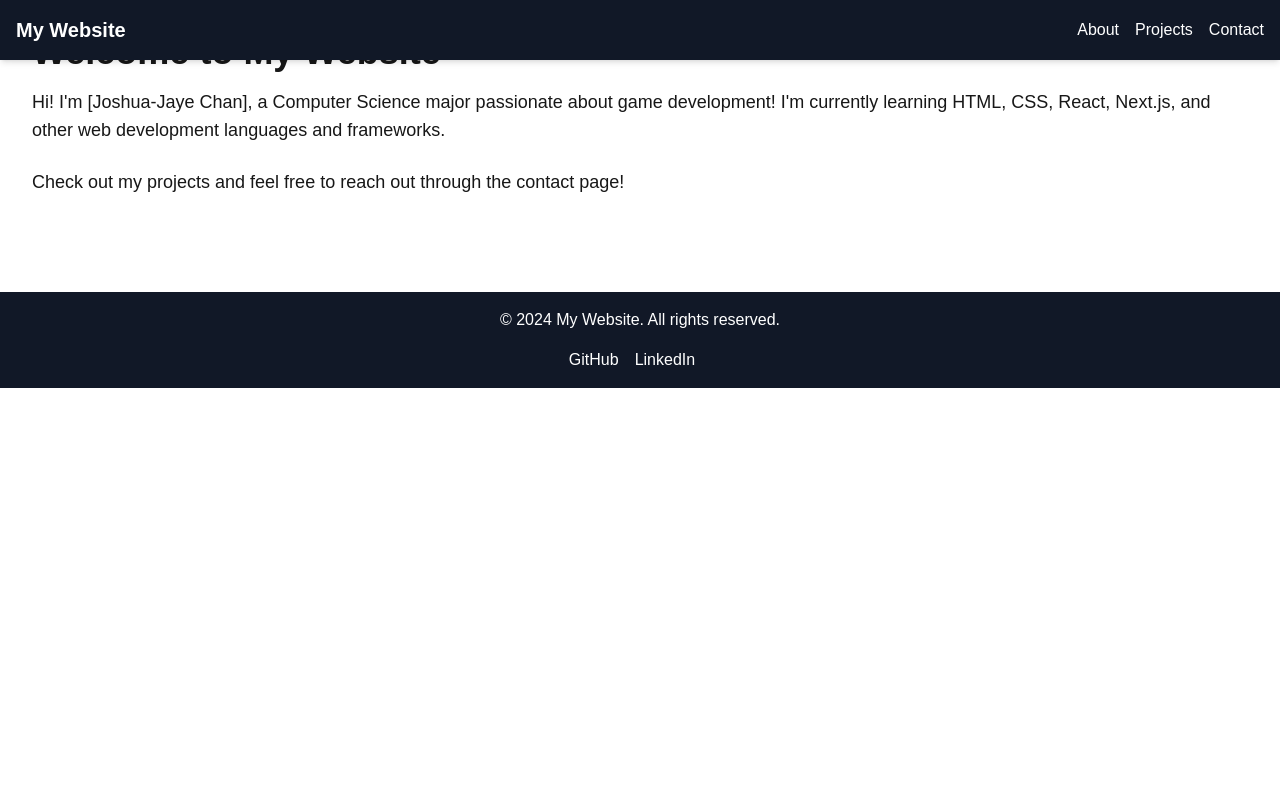
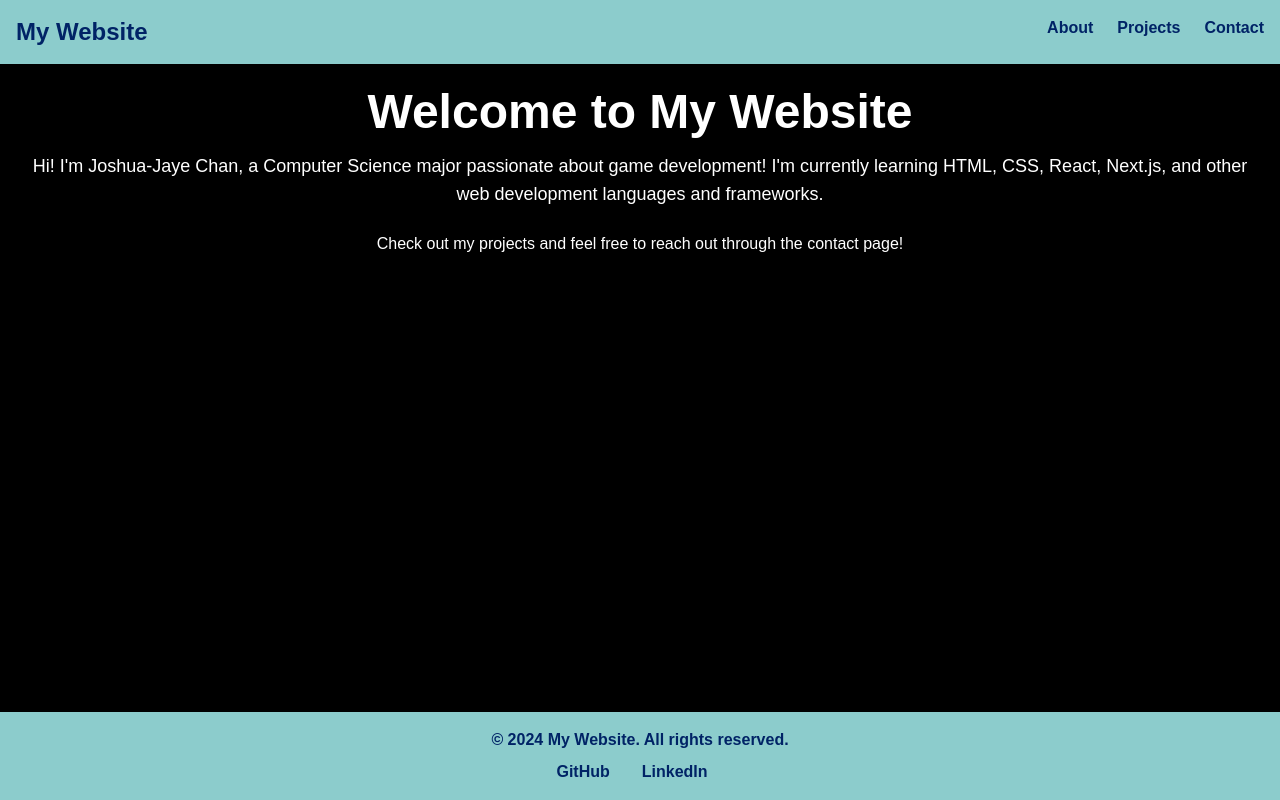
Before and after one commit to FrostyJosh/website, a Next.js app: page / in a window 1280 px wide. Built offline with nearby package versions, Linux system fonts and the light colour scheme.

Commit message:
Fixed homepage and formatting on page.tsx

```diff
--- a/app/components/Footer.js
+++ b/app/components/Footer.js
@@ -1,13 +1,11 @@
 export default function Footer() {
-    return (
-      <footer className="bg-gray-900 text-white p-4 mt-16">
-        <div className="container mx-auto text-center">
-          <p>&copy; 2024 My Website. All rights reserved.</p>
-          <div className="mt-4">
-            <a href="https://github.com/FrostyJosh" className="mr-4">GitHub</a>
-            <a href="https://www.linkedin.com/in/joshua-jaye-c-b88184188/" className="mr-4">LinkedIn</a>
-          </div>
-        </div>
-      </footer>
-    );
-  }
+  return (
+    <footer className="bg-[#8CCCCC] p-4 text-[#002366] text-center font-semibold">
+      <p>© 2024 My Website. All rights reserved.</p>
+      <div className="flex justify-center gap-4 mt-2">
+      <a href="https://github.com/FrostyJosh" className="mr-4 font-semibold">GitHub</a>
+      <a href="https://www.linkedin.com/in/joshua-jaye-c-b88184188/" className="mr-4 font-semibold">LinkedIn</a>
+      </div>
+    </footer>
+  );
+}
--- a/app/components/Navbar.js
+++ b/app/components/Navbar.js
@@ -1,19 +1,17 @@
-import Link from 'next/link';
-
 export default function Navbar() {
   return (
-    <nav className="fixed w-full bg-gray-900 text-white shadow-md">
-      <div className="container mx-auto p-4 flex justify-between items-center">
-        <div className="font-bold text-xl">My Website</div>
-        <ul className="flex space-x-4">
+    <nav className="bg-[#8CCCCC] p-4 text-[#002366]">
+      <div className="container mx-auto flex justify-between">
+        <h1 className="text-2xl font-bold">My Website</h1>
+        <ul className="flex gap-6">
           <li>
-            <Link href="/about" className="hover:underline">About</Link>
+            <a href="#" className="hover:text-gray-300 font-semibold">About</a>
           </li>
           <li>
-            <Link href="/projects" className="hover:underline">Projects</Link>
+            <a href="#" className="hover:text-gray-300 font-semibold">Projects</a>
           </li>
           <li>
-            <Link href="/contact" className="hover:underline">Contact</Link>
+            <a href="#" className="hover:text-gray-300 font-semibold">Contact</a>
           </li>
         </ul>
       </div>
--- a/app/page.tsx
+++ b/app/page.tsx
@@ -1,19 +1,19 @@
-import Navbar from './components/Navbar';
-import Footer from './components/Footer';
+import Navbar from "./components/Navbar";
+import Footer from "./components/Footer";
 
 export default function Home() {
   return (
-    <div>
+    <div className="min-h-screen flex flex-col bg-black text-white">
       <Navbar />
-      <main className="container mx-auto p-8">
-        <h1 className="text-4xl font-bold mb-4">Welcome to My Website</h1>
-        <p className="text-lg mb-6">
-          Hi! I&#39;m [Joshua-Jaye Chan], a Computer Science major passionate about game development!
-          I&#39;m currently learning HTML, CSS, React, Next.js, and other web development languages and frameworks.
-        </p>
-        <p className="text-lg">
-          Check out my projects and feel free to reach out through the contact page!
-        </p>
+      <main className="flex-grow p-6">
+        <section className="container mx-auto text-center">
+          <h1 className="text-5xl font-bold mb-4">Welcome to My Website</h1>
+          <p className="text-lg mb-6">
+            Hi! I&#39;m Joshua-Jaye Chan, a Computer Science major passionate about game development!
+            I&#39;m currently learning HTML, CSS, React, Next.js, and other web development languages and frameworks.
+          </p>
+          <p>Check out my projects and feel free to reach out through the contact page!</p>
+        </section>
       </main>
       <Footer />
     </div>
```
